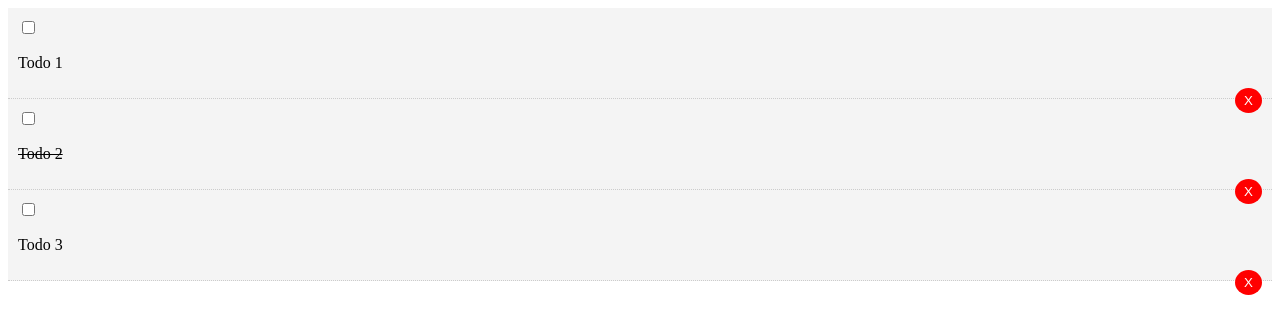
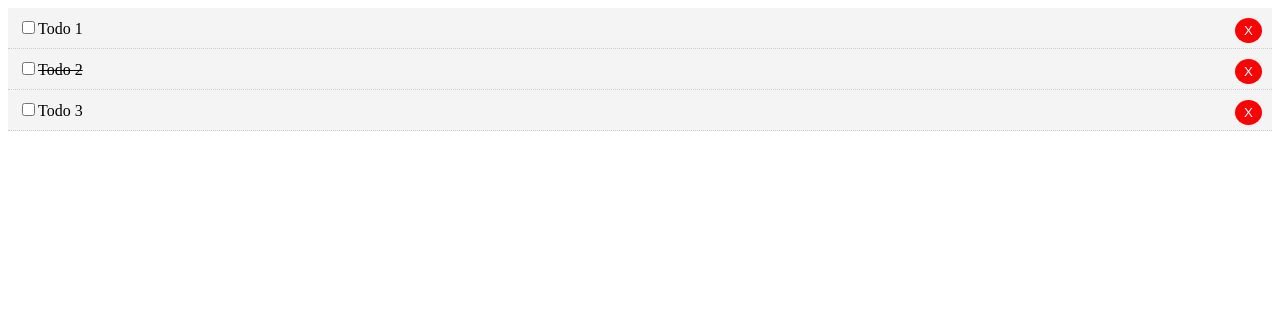
Before and after one commit to kaohman/angular-crash-todolist, an Angular app: page / in a window 1280 px wide. Shown: the top 334 px of the page. Built offline with nearby package versions, Linux system fonts and the light colour scheme.

Commit message:
Add universal style

```diff
--- a/src/styles.css
+++ b/src/styles.css
@@ -1 +1,4 @@
 /* You can add global styles to this file, and also import other style files */
+p {
+  display: inline;
+}
```
